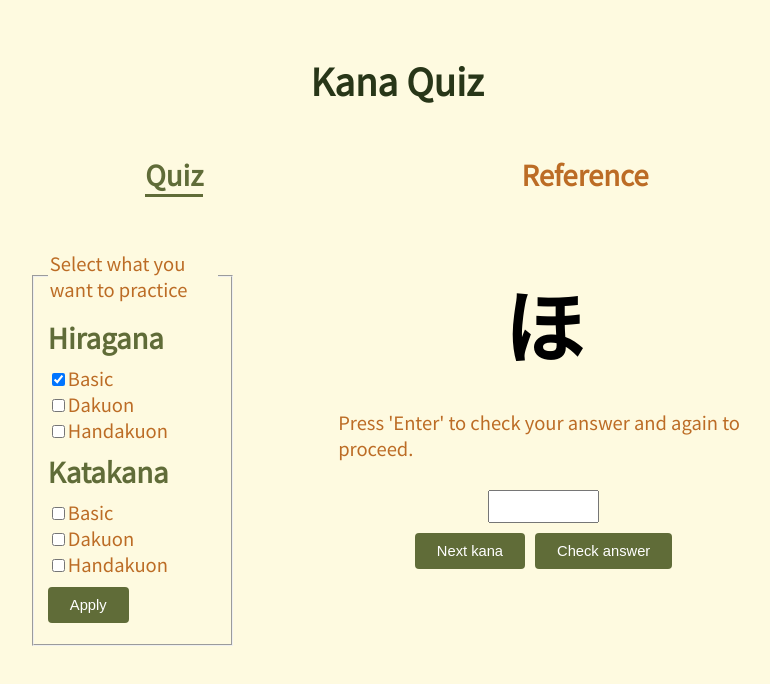
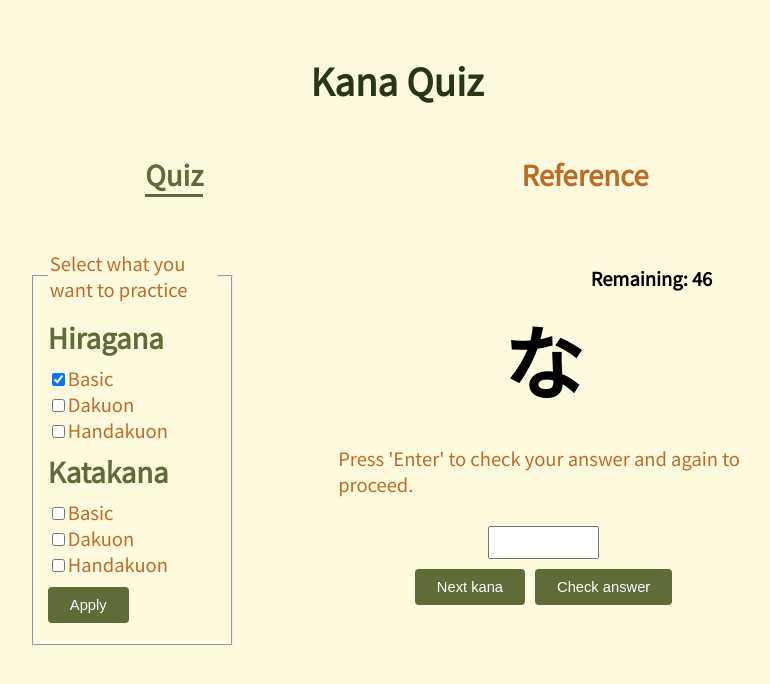
Before and after one commit to perezc52/kana-quiz, a React (Vite) app: page / in a window 1280 px wide. Shown: the top 684 px of the page, without its empty margins (243-1013 px from the left). Built offline with nearby package versions, Linux system fonts and the light colour scheme.

Commit message:
removed strict mode, added kana remaining

```diff
--- a/src/App.css
+++ b/src/App.css
@@ -97,6 +97,13 @@ button:disabled {
 }
 
 /* Quiz */
+.remaining {
+  color: black;
+  font-weight: bold;
+  position: relative;
+  left: 108px;
+}
+
 .quiz {
   padding: 15px;
   height: 50%;
--- a/src/components/Quiz.jsx
+++ b/src/components/Quiz.jsx
@@ -69,6 +69,7 @@ function Quiz(props) {
 
     return (
         <div className="quiz">
+            <div className="remaining">Remaining: {quizKana.length}</div>
             <h1 className="kana">{currentKana}</h1>
             {
               quizKana.length !== 0 &&
--- a/src/main.jsx
+++ b/src/main.jsx
@@ -3,7 +3,5 @@ import ReactDOM from 'react-dom/client'
 import App from './App'
 
 ReactDOM.createRoot(document.getElementById('root')).render(
-   <React.StrictMode>
     <App />
-   </React.StrictMode>,
 )
```
